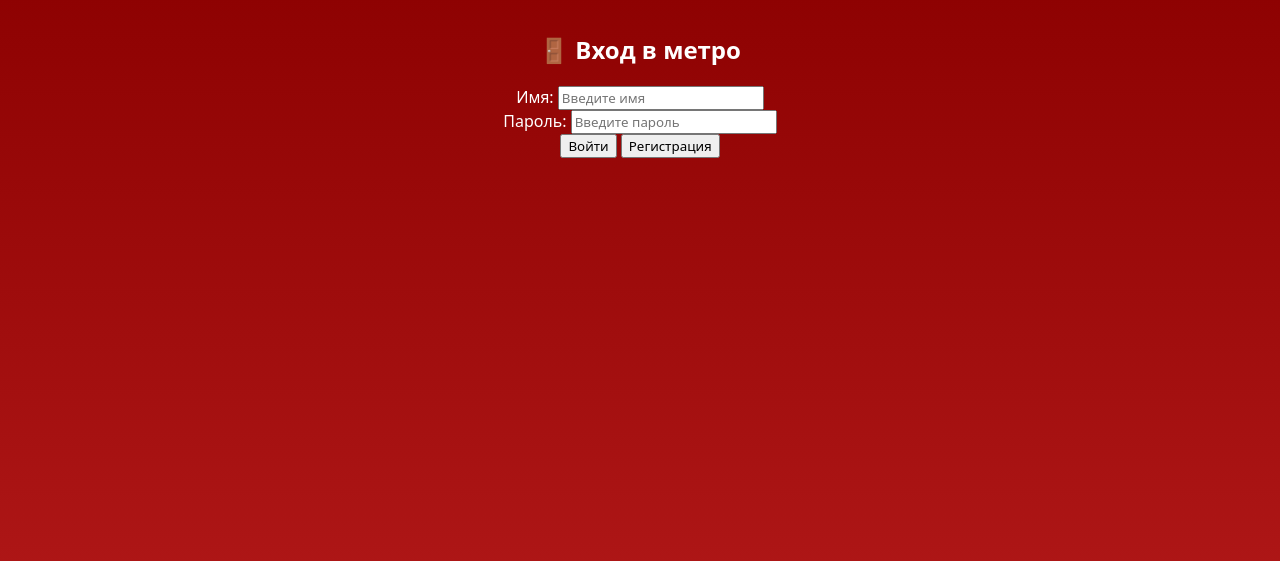
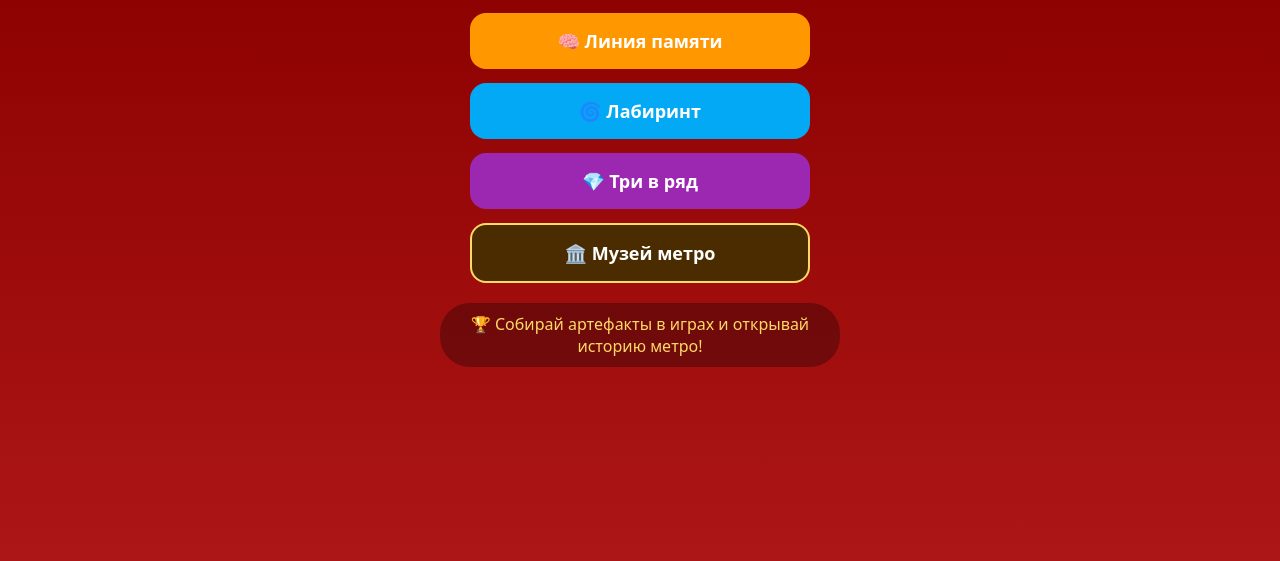
Before and after one commit to Gfif3737-cloud/kids-games-1, a plain HTML site: page index.html in a window 1280 px wide. Shown: the part 59-620 px from the top of the page. Drawn offline with Linux system fonts and the light colour scheme.

Commit message:
Update index.html

```diff
--- a/index.html
+++ b/index.html
@@ -10,39 +10,14 @@
 
   <h1>🚇 ИГРЫ В МЕТРО</h1>
 
-  <!-- Форма авторизации -->
-  <div id="login-container" class="login-container">
-    <div class="login-box">
-      <h2>🚪 Вход в метро</h2>
-      <div class="input-group">
-        <label>Имя:</label>
-        <input type="text" id="username" placeholder="Введите имя">
-      </div>
-      <div class="input-group">
-        <label>Пароль:</label>
-        <input type="password" id="password" placeholder="Введите пароль">
-      </div>
-      <div class="button-group">
-        <button id="login-btn" class="login-btn">Войти</button>
-        <button id="register-btn" class="register-btn">Регистрация</button>
-      </div>
-      <button id="logout-btn" class="logout-btn" style="display: none;">Выйти</button>
-    </div>
-  </div>
-
-  <!-- Меню игр (скрыто, пока не вошли) -->
-  <div id="game-menu" class="menu" style="display: none;">
-    <div class="user-info">
-      <span id="user-display"></span>
-    </div>
+  <div class="menu">
     <a href="memory.html" class="btn memory">🧠 Линия памяти</a>
     <a href="maze.html" class="btn maze">🌀 Лабиринт</a>
     <a href="match3.html" class="btn match3">💎 Три в ряд</a>
     <a href="museum.html" class="btn museum">🏛️ Музей метро</a>
   </div>
 
-  <p class="hint" id="hint" style="display: none;">🏆 Собирай артефакты в играх и открывай историю метро!</p>
+  <p class="hint">🏆 Собирай артефакты в играх и открывай историю метро!</p>
 
-  <script src="auth.js"></script>
 </body>
 </html>
```
